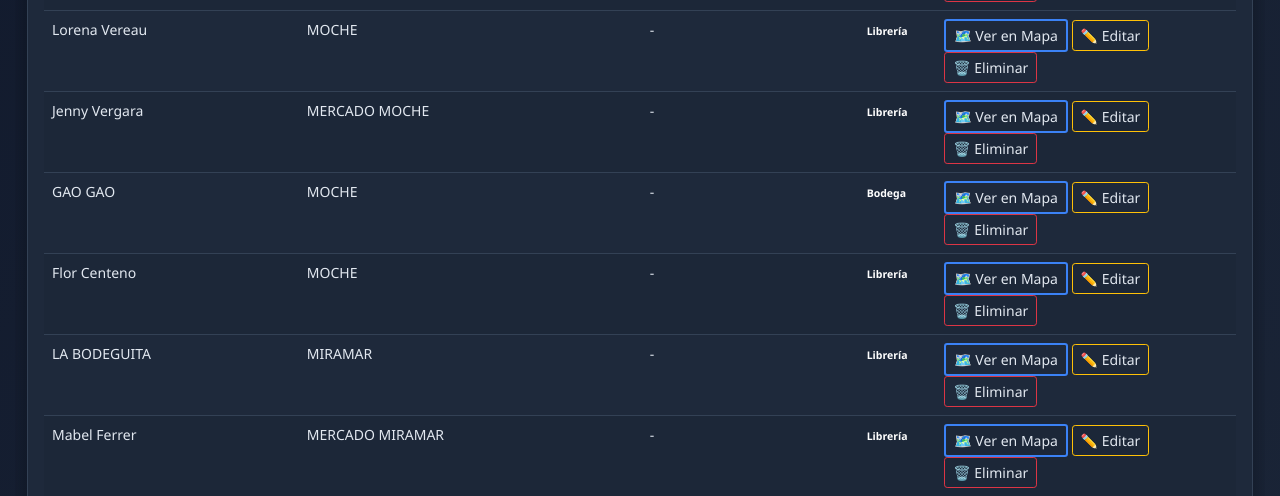
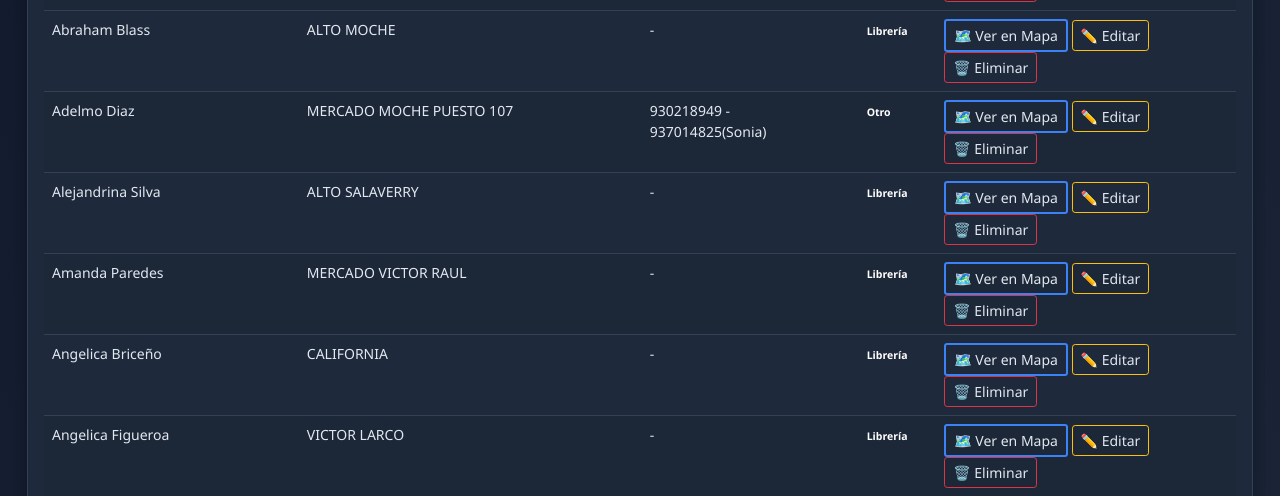
Before and after one commit to nickle23/ClientesMundoEscolar, a Flask app: page /admin in a window 1280 px wide. Shown: the part 972-1468 px from the top of the page. Run offline with Flask 3, Linux system fonts and the light colour scheme; a user stored in the database is signed in; data comes from the database, SQL or seed files in the repository; both versions use the stored data as it was after the commit; some libraries are stand-ins or nearby versions.

Commit message:
Add files via upload

```diff
--- a/static/js/admin.js
+++ b/static/js/admin.js
@@ -164,18 +164,23 @@ async function cargarClientes() {
     }
 }
 
-// Actualizar la interfaz con los clientes
+// Actualizar la interfaz con los clientes - ORDEN ALFABÉTICO
 function actualizarInterfazClientes() {
     const tbody = document.getElementById('cuerpo-tabla-clientes');
     tbody.innerHTML = '';
 
-    clientes.forEach(cliente => {
+    // 🔥 ORDENAR clientes alfabéticamente por nombre
+    const clientesOrdenados = [...clientes].sort((a, b) => {
+        return a.nombre.localeCompare(b.nombre);
+    });
+
+    clientesOrdenados.forEach(cliente => {
         const fila = document.createElement('tr');
         fila.innerHTML = `
-            <td>${cliente.nombre}</td>
-            <td>${cliente.direccion || 'No especificada'}</td>
-            <td>${cliente.telefono || '-'}</td>
-            <td><span class="badge bg-secondary">${cliente.categoria}</span></td>
+            <td class="d-none d-md-table-cell">${cliente.nombre}</td>
+            <td class="d-none d-lg-table-cell">${cliente.direccion || 'No especificada'}</td>
+            <td class="d-none d-sm-table-cell">${cliente.telefono || '-'}</td>
+            <td class="d-none d-sm-table-cell"><span class="badge bg-secondary">${cliente.categoria}</span></td>
             <td>
                 <button class="btn btn-sm btn-outline-primary" onclick="centrarEnCliente(${cliente.id})">
                     🗺️ Ver en Mapa
@@ -191,8 +196,8 @@ function actualizarInterfazClientes() {
         tbody.appendChild(fila);
     });
 
-    // Cargar clientes en el mapa
-    cargarClientesEnMapa(clientes);
+    // Cargar clientes en el mapa (también ordenados)
+    cargarClientesEnMapa(clientesOrdenados);
 }
 
 // Actualizar contador de clientes
@@ -262,6 +267,11 @@ function buscarClientes(termino) {
     const clientesFiltrados = clientes.filter(cliente => {
         const nombreNormalizado = normalizarTexto(cliente.nombre);
         return nombreNormalizado.includes(terminoNormalizado);
+    });
+
+    // 🔥 ORDENAR resultados alfabéticamente
+    const clientesOrdenados = clientesFiltrados.sort((a, b) => {
+        return a.nombre.localeCompare(b.nombre);
     });
 
     // Actualizar tabla con resultados filtrados
--- a/templates/restore.html
+++ b/templates/restore.html
@@ -154,7 +154,6 @@ document.addEventListener('DOMContentLoaded', function() {
 
         resultadosContenido.innerHTML = html;
         resultadosCard.style.display = 'block';
-        resultadosCard.scrollIntoView({ behavior: 'smooth' });
     }
 
     // Enviar formulario
```
Also changed, not shown: data/clientes.db.
